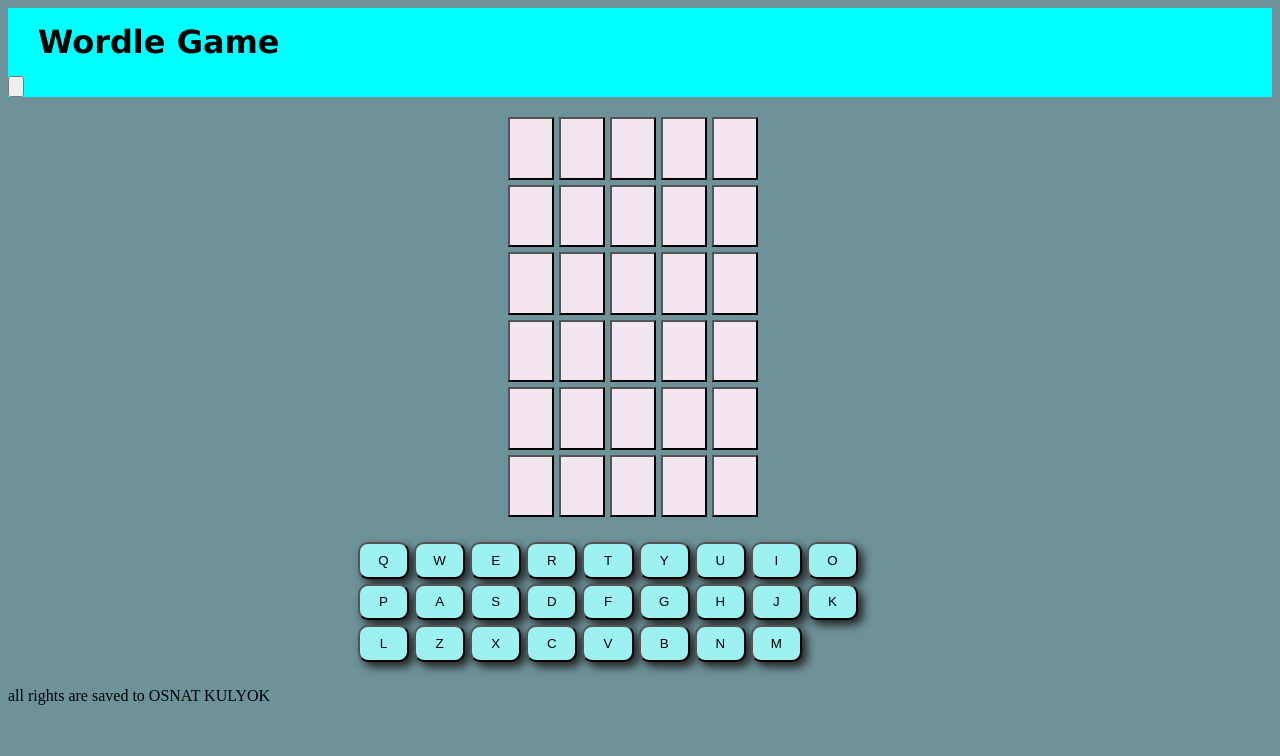
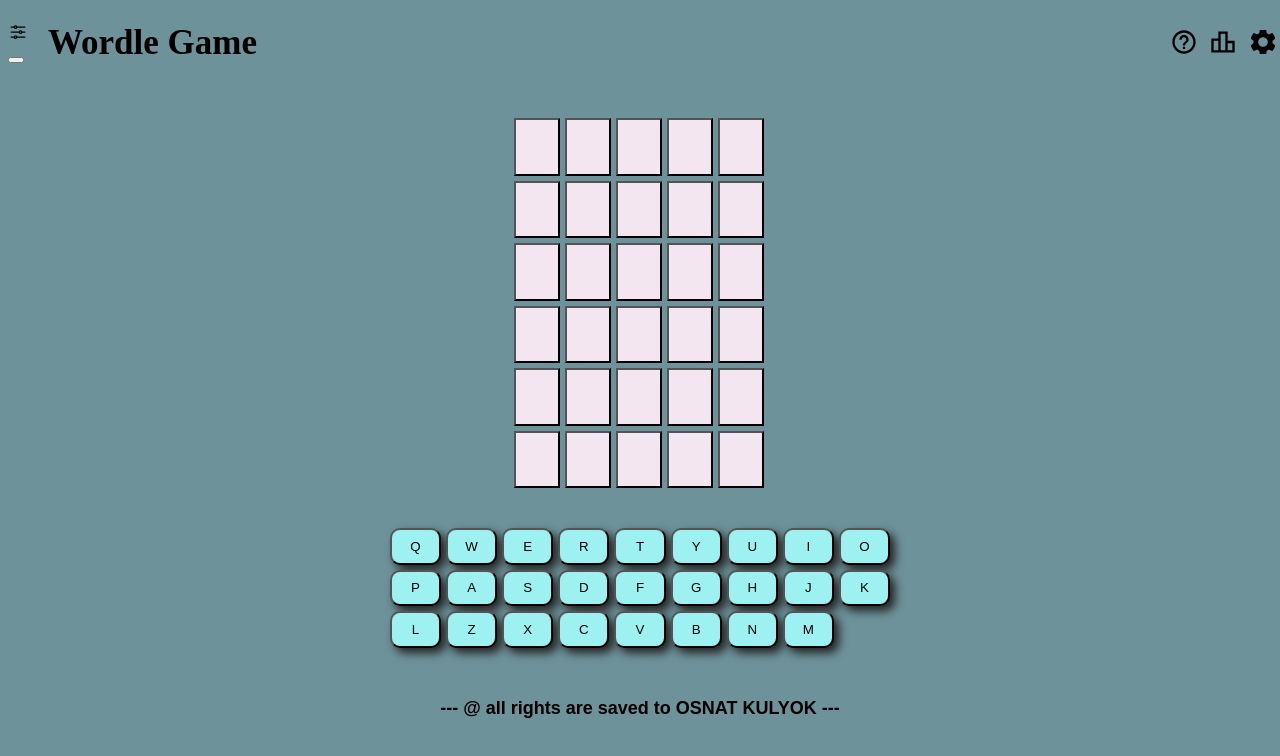
Before and after one commit to osnatkulyok/Wordle-game, a website: page src/wordle.html in a window 1280 px wide. Drawn offline with nearby package versions, Linux system fonts and the light colour scheme; files that its build step writes are made by us from their sources.

Commit message:
comments

```diff
--- a/src/wordle.html
+++ b/src/wordle.html
@@ -12,14 +12,18 @@
 </head>
 <body style="background-color: rgb(109, 146, 154);" class="body">
     <header class="header">
-
-        <h1> Wordle Game </h1>
-        <button><svg xmlns="http://www.w3.org/2000/svg" fill="none" viewBox="0 0 24 24" strokeWidth={1.5} stroke="currentColor" className="w-6 h-6">
-            <path strokeLinecap="round" strokeLinejoin="round" d="M9.594 3.94c.09-.542.56-.94 1.11-.94h2.593c.55 0 1.02.398 1.11.94l.213 1.281c.063.374.313.686.645.87.074.04.147.083.22.127.324.196.72.257 1.075.124l1.217-.456a1.125 1.125 0 011.37.49l1.296 2.247a1.125 1.125 0 01-.26 1.431l-1.003.827c-.293.24-.438.613-.431.992a6.759 6.759 0 010 .255c-.007.378.138.75.43.99l1.005.828c.424.35.534.954.26 1.43l-1.298 2.247a1.125 1.125 0 01-1.369.491l-1.217-.456c-.355-.133-.75-.072-1.076.124a6.57 6.57 0 01-.22.128c-.331.183-.581.495-.644.869l-.213 1.28c-.09.543-.56.941-1.11.941h-2.594c-.55 0-1.02-.398-1.11-.94l-.213-1.281c-.062-.374-.312-.686-.644-.87a6.52 6.52 0 01-.22-.127c-.325-.196-.72-.257-1.076-.124l-1.217.456a1.125 1.125 0 01-1.369-.49l-1.297-2.247a1.125 1.125 0 01.26-1.431l1.004-.827c.292-.24.437-.613.43-.992a6.932 6.932 0 010-.255c.007-.378-.138-.75-.43-.99l-1.004-.828a1.125 1.125 0 01-.26-1.43l1.297-2.247a1.125 1.125 0 011.37-.491l1.216.456c.356.133.751.072 1.076-.124.072-.044.146-.087.22-.128.332-.183.582-.495.644-.869l.214-1.281z" />
-            <path strokeLinecap="round" strokeLinejoin="round" d="M15 12a3 3 0 11-6 0 3 3 0 016 0z" />
+        <div> </button>
+            <svg xmlns="http://www.w3.org/2000/svg" fill="none" viewBox="0 0 24 24" stroke-width="1.5" stroke="currentColor" class="w-6 h-6">
+            <path stroke-linecap="round" stroke-linejoin="round" d="M10.5 6h9.75M10.5 6a1.5 1.5 0 11-3 0m3 0a1.5 1.5 0 10-3 0M3.75 6H7.5m3 12h9.75m-9.75 0a1.5 1.5 0 01-3 0m3 0a1.5 1.5 0 00-3 0m-3.75 0H7.5m9-6h3.75m-3.75 0a1.5 1.5 0 01-3 0m3 0a1.5 1.5 0 00-3 0m-9.75 0h9.75" />
           </svg>
-
-          </button>
+        <button>
+          </div>
+        <div class="title"> Wordle Game </div>
+        <div class="header-tools">
+            <button><svg xmlns="http://www.w3.org/2000/svg" height="24" viewBox="4 4 24 24" width="24" class="game-icon" data-testid="icon-help"><path fill="var(--color-tone-1)" d="M14.8333 23H17.1666V20.6667H14.8333V23ZM15.9999 4.33334C9.55992 4.33334 4.33325 9.56001 4.33325 16C4.33325 22.44 9.55992 27.6667 15.9999 27.6667C22.4399 27.6667 27.6666 22.44 27.6666 16C27.6666 9.56001 22.4399 4.33334 15.9999 4.33334ZM15.9999 25.3333C10.8549 25.3333 6.66659 21.145 6.66659 16C6.66659 10.855 10.8549 6.66668 15.9999 6.66668C21.1449 6.66668 25.3333 10.855 25.3333 16C25.3333 21.145 21.1449 25.3333 15.9999 25.3333ZM15.9999 9.00001C13.4216 9.00001 11.3333 11.0883 11.3333 13.6667H13.6666C13.6666 12.3833 14.7166 11.3333 15.9999 11.3333C17.2833 11.3333 18.3333 12.3833 18.3333 13.6667C18.3333 16 14.8333 15.7083 14.8333 19.5H17.1666C17.1666 16.875 20.6666 16.5833 20.6666 13.6667C20.6666 11.0883 18.5783 9.00001 15.9999 9.00001Z"></path></svg></button>
+            <button><svg xmlns="http://www.w3.org/2000/svg" height="24" viewBox="4 4 24 24" width="24" class="game-icon" data-testid="icon-statistics"><path fill="var(--color-tone-1)" d="M20.6666 14.8333V5.5H11.3333V12.5H4.33325V26.5H27.6666V14.8333H20.6666ZM13.6666 7.83333H18.3333V24.1667H13.6666V7.83333ZM6.66659 14.8333H11.3333V24.1667H6.66659V14.8333ZM25.3333 24.1667H20.6666V17.1667H25.3333V24.1667Z"></path></svg></button>
+            <button><svg xmlns="http://www.w3.org/2000/svg" height="24" viewBox="4 4 24 24" width="24" class="game-icon" data-testid="icon-settings"><path fill="var(--color-tone-1)" d="M25.52 17.2534C25.5733 16.8534 25.6 16.44 25.6 16C25.6 15.5734 25.5733 15.1467 25.5067 14.7467L28.2133 12.64C28.4533 12.4534 28.52 12.0934 28.3733 11.8267L25.8133 7.40004C25.6533 7.10671 25.32 7.01338 25.0267 7.10671L21.84 8.38671C21.1733 7.88004 20.4667 7.45338 19.68 7.13338L19.2 3.74671C19.1467 3.42671 18.88 3.20004 18.56 3.20004H13.44C13.12 3.20004 12.8666 3.42671 12.8133 3.74671L12.3333 7.13338C11.5467 7.45338 10.8267 7.89338 10.1733 8.38671L6.98665 7.10671C6.69332 7.00004 6.35998 7.10671 6.19998 7.40004L3.65332 11.8267C3.49332 12.1067 3.54665 12.4534 3.81332 12.64L6.51998 14.7467C6.45332 15.1467 6.39998 15.5867 6.39998 16C6.39998 16.4134 6.42665 16.8534 6.49332 17.2534L3.78665 19.36C3.54665 19.5467 3.47998 19.9067 3.62665 20.1734L6.18665 24.6C6.34665 24.8934 6.67998 24.9867 6.97332 24.8934L10.16 23.6134C10.8267 24.12 11.5333 24.5467 12.32 24.8667L12.8 28.2534C12.8667 28.5734 13.12 28.8 13.44 28.8H18.56C18.88 28.8 19.1467 28.5734 19.1867 28.2534L19.6667 24.8667C20.4533 24.5467 21.1733 24.12 21.8267 23.6134L25.0133 24.8934C25.3067 25 25.64 24.8934 25.8 24.6L28.36 20.1734C28.52 19.88 28.4533 19.5467 28.2 19.36L25.52 17.2534ZM16 20.8C13.36 20.8 11.2 18.64 11.2 16C11.2 13.36 13.36 11.2 16 11.2C18.64 11.2 20.8 13.36 20.8 16C20.8 18.64 18.64 20.8 16 20.8Z"></path></svg></button>
+        </div>
     </header>
 
     <!-- create the guest board -> user input -->
@@ -56,7 +60,7 @@
         <button class="guest"></button>
     </div>
 
-    <div class="write"></div>
+
 
     <!-- create the keyword board -> use the innertext as input as submit -->
     <div class="keyword-board">
@@ -87,6 +91,6 @@
         <button class="keyword">N</button>
         <button class="keyword">M</button>
     </div>
-    <footer class="footer">all rights are saved to OSNAT KULYOK</footer>
+    <footer class="footer">--- @ all rights are saved to OSNAT KULYOK ---</footer>
 </body>
 </html>
--- a/src/wordle.scss
+++ b/src/wordle.scss
@@ -7,6 +7,7 @@
         flex-wrap:nowrap;
     }
 }
+//check tje classes
 @media(max-width: 991.98px) {
     .mobileColumn {
         display:flex;
@@ -15,13 +16,24 @@
         justify-content:center;
         flex-wrap:nowrap;
     }
+}
+*{
+
+    box-sizing: border-box;
+}
+//     @media (min-width: 415px)
+//     root {
+//     --header-height: 65px;
+// }
+//$background-color: rgb(109, 146, 154);
+
 .body {
     background-color: rgb(109, 146, 154);
     }
-}
+
 .header {
-    background-color: aqua;
-    grid-area: header;
+    // background-color: rgb(27, 210, 210);
+
     /*position: sticky;*/
     font-weight: 100;
     width: 100%;
@@ -30,22 +42,57 @@
     background-repeat: no-repeat;
     margin: 0;
 }
-.header > h1 {
-    margin: 0;
+.header {
+    display: flex;
+    grid-area: header;
+    // flex-direction: row;
+    align-items: center;
+    justify-content: flex-start;
+    flex-wrap: nowrap;
+    padding: 0px var(--header-padding-x);
+    // height: var(--header-height);
+    color: var(--color-tone-1);
+    border-bottom: 1px solid var(--color-tone-4);
+}
 
-    font-family: 'Lucida Sans', 'Lucida Sans Regular', 'Lucida Grande', 'Lucida Sans Unicode', Geneva, Verdana, sans-serif;
-    padding: 15px 30px;
+.title {
+    // display: flex;
+    font-family: BN balls;
+    font-size: 35px;
+    font-weight: bold;
+    margin: 15px 20px;
+
 }
+.header-tools {
+    display: flex;
+    justify-content: space-between;
+    padding: 3.5px;
+    // background-color: #222;
+    padding-left: 70%;
+    width: 20px;
+}
+.header-tools > button {
+    margin-left: 3.8px;
+    border: none;
+    background-color: rgb(109, 146, 154);
+}
+//why doesn't it work???
+// .game-icon {
+//     width: 24%;
+//     height: 24%;
+// }
+
 .guest-board {
     display: grid;
     justify-content: space-around;
     // align-items: center;
     // flex-grow: 1;
     // overflow: hidden;
-    margin-top: 20px;
-    margin-left: 500px;
+    margin: 40px 40%;
+    // margin-left: 500px;
     width: 250px;
-    height: 400px;
+    height: 370px;
+    // height: calc(100%-270px); don't understund what was the prob?
     grid-gap: 5px;
 
     grid-template-columns: repeat(5, 2fr);
@@ -70,11 +117,9 @@
 .keyword-board  {
     display: grid;
     justify-content: space-around;
-    margin: 25px;
-    display: grid;
     justify-content: space-around;
 
-    margin-left: 350px;
+    margin: 25px 450px;
     width: 500px;
     height: 120px;
     grid-gap: 5px;
@@ -82,8 +127,12 @@
     grid-template-columns: repeat(9, 2fr);
     grid-template-rows: repeat(3, 2fr);
     grid-template-areas: "po po po po po po po po po po"
-                          "po po po po po po po po po"
+                        "po po po po po po po po"
                           "po po po po po po po po po po ";
+
+    // width: 100%;
+    margin: 10px auto 20px;
+    touch-action: manipulation;
 
 
 }
@@ -96,3 +145,15 @@
 .keyword-board > button:hover {
     background-color: rgb(97, 225, 225);
   }
+
+.footer {
+    display: flex;
+    justify-content: center;
+    // background-color: aqua  ;
+    grid-area: footer;
+    margin-top: 50px;
+    font-family: Arial, Helvetica, sans-serif;
+    font-weight: 700;
+    font-size: large;
+    // width: 100%;
+}
```
